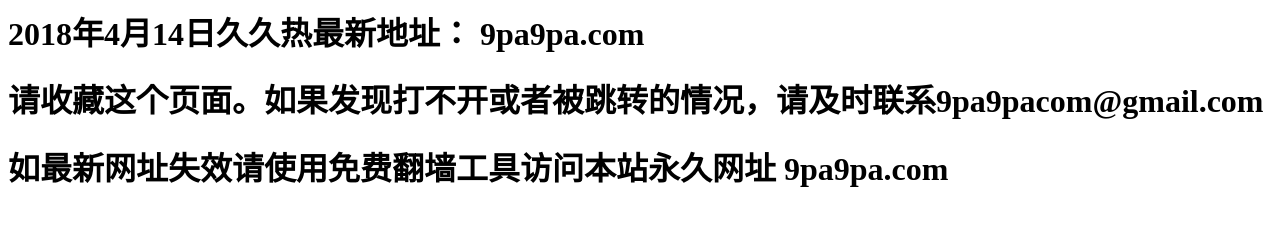
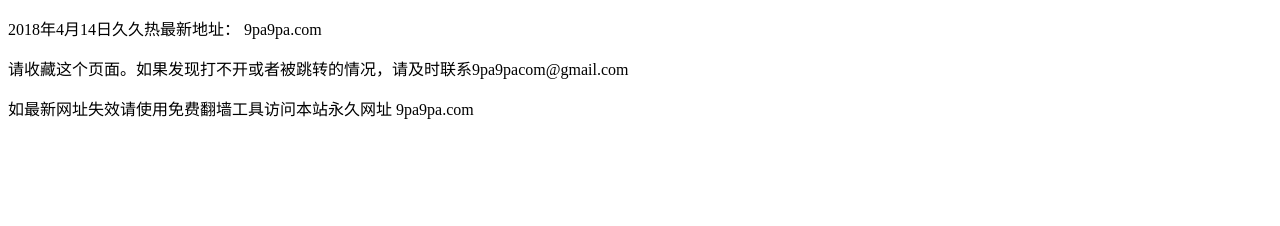
Before and after one commit to 9pa9pa/9pa9pa.github.io, a plain HTML site: page index.html in a window 1280 px wide. Drawn offline with Linux system fonts and the light colour scheme.

Commit message:
Update index.html

```diff
--- a/index.html
+++ b/index.html
@@ -1,5 +1,23 @@
-<h1>2018年4月14日久久热最新地址： 9pa9pa.com</h1>
 
-<h1>请收藏这个页面。如果发现打不开或者被跳转的情况，请及时联系9pa9pacom@gmail.com</h1>
 
-<h1>如最新网址失效请使用免费翻墙工具访问本站永久网址 9pa9pa.com</h1>
+<!DOCTYPE html>
+<html lang="zh-cn">
+<head>
+
+<title>9pa9pa地址发布</title>
+
+</head>
+
+<body class="html" id="tags">
+
+<p>2018年4月14日久久热最新地址： 9pa9pa.com</p>
+
+<p>请收藏这个页面。如果发现打不开或者被跳转的情况，请及时联系9pa9pacom@gmail.com</p>
+
+<p>如最新网址失效请使用免费翻墙工具访问本站永久网址 9pa9pa.com</p>
+
+
+
+</body>
+
+</html>
```
